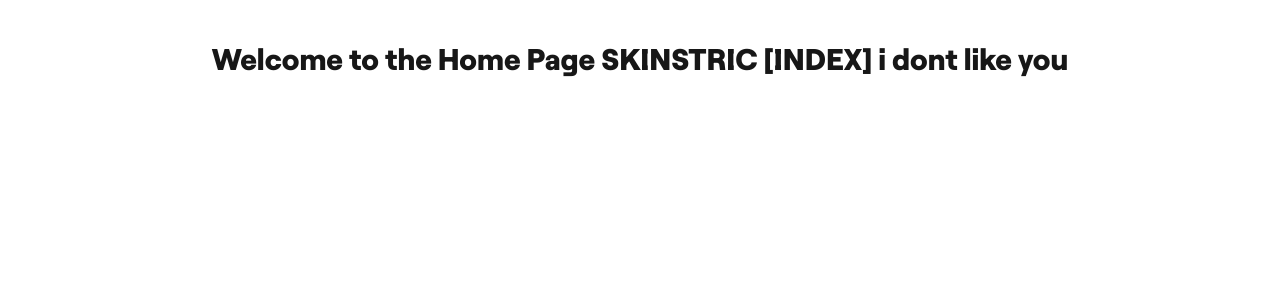
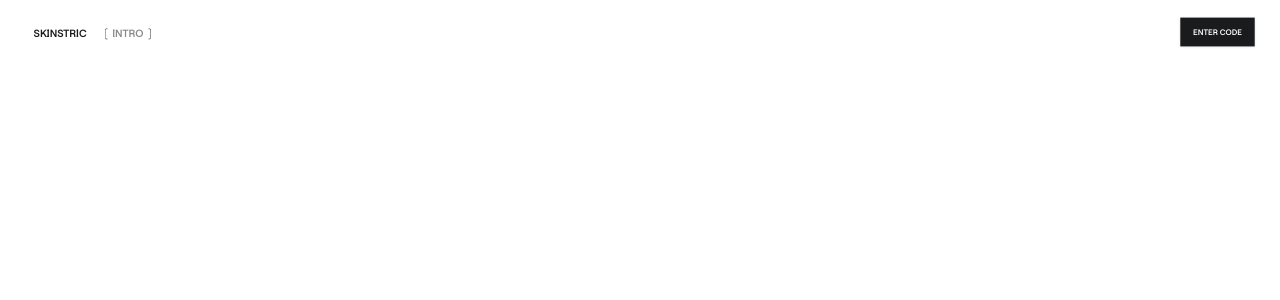
Before and after one commit to mleahy79/skinstric-internship, a Next.js app: page / in a window 1280 px wide. Shown: the top 300 px of the page. Built offline with nearby package versions, Linux system fonts and the light colour scheme.

Commit message:
changeed: layout and global.css to include all font weight and completed nav with link

```diff
--- a/app/globals.css
+++ b/app/globals.css
@@ -2,7 +2,7 @@
 
 :root {
   --background: #ffffff;
-  --foreground: #171717;
+  --foreground: #1A1B1C;
 }
 
 @theme inline {
--- a/app/layout.tsx
+++ b/app/layout.tsx
@@ -1,17 +1,19 @@
 import type { Metadata } from "next";
 import "./globals.css";
 import localFont from 'next/font/local'
+import Nav from "../components/nav/page"
 
 
 const roobert = localFont({
   src: '../fonts/RoobertTRIALVF-BF67243fd545701.ttf',
+  weight: '100 900',
   variable: '--font-roobert',
+  display: 'swap',
 })
 
-
 export const metadata: Metadata = {
-  title: "Create Next App",
-  description: "Generated by create next app",
+  title: "Skinstric",
+  description: "Sophisticated skincare analysis",
 };
 
 export default function RootLayout({
@@ -23,8 +25,12 @@
     <html
       lang="en"
       className={`${roobert.variable} h-full antialiased`}
+
     >
-      <body className="min-h-full flex flex-col">{children}</body>
+      <body className="min-h-full flex flex-col">
+        <Nav />
+        {children}
+      </body>
     </html>
   );
 }
--- a/app/page.tsx
+++ b/app/page.tsx
@@ -2,7 +2,7 @@
   return (
     <main>
         <div className="font-black text-3xl  text-center mt-10">
-            Welcome to the Home Page SKINSTRIC [INDEX] i dont like you
+
         </div>
     </main>
   )
--- a/components/nav/page.tsx
+++ b/components/nav/page.tsx
@@ -1,9 +1,17 @@
+import Link from "next/link"
+
 export default function nav() {
     return (
         <main>
-            <div className="font-black text-3xl  text-center mt-10">
-                SKINSTRIC [ INTRO ]
-            </div>
+            <header className="flex flex-row justify-between items-center py-3 mb-3 relative w-full h-16 z-[1000]">
+                <div className="flex flex-row pt-1 scale-75 justify-center items-center">
+               <Link className="text-sm font-semibold inline-flex items-center justify-center gap-2 whitespace-nowrap rounded-md transition-colors h-9 px-4 py-2 mr-2 line-clamp-4 leading-4 z-1000" href="/">SKINSTRIC </Link>
+               <img className="h-[17px] w-1" src="/rectangle 2710.svg" alt="left-bracket" />
+               <p className="text-sm font-semibold text-[#1a1b1c83] text-opacity-70 ml-1.5 mr-1.5"> INTRO </p>
+               <img className="h-[17px] w-1" src="/rectangle 2711.svg" alt="left-bracket" />
+                </div>
+                <button className="inline-flex items-center justify-center gap-2 whitespace-nowrap font-semibold  transition-colors  disabled:pointer-events-none text-primary-foreground shadow hover:bg-primary/90 h-9 px-4 py-2 mx-4 scale-[0.8] text-[#FCFCFC] text-[10px] bg-[#1A1B1C] leading-[16px]">ENTER CODE</button>
+            </header>
         </main>
     )
 }
```
Also changed, not shown: public/Rectangle 2710.svg (added), public/Rectangle 2711.svg (added).
